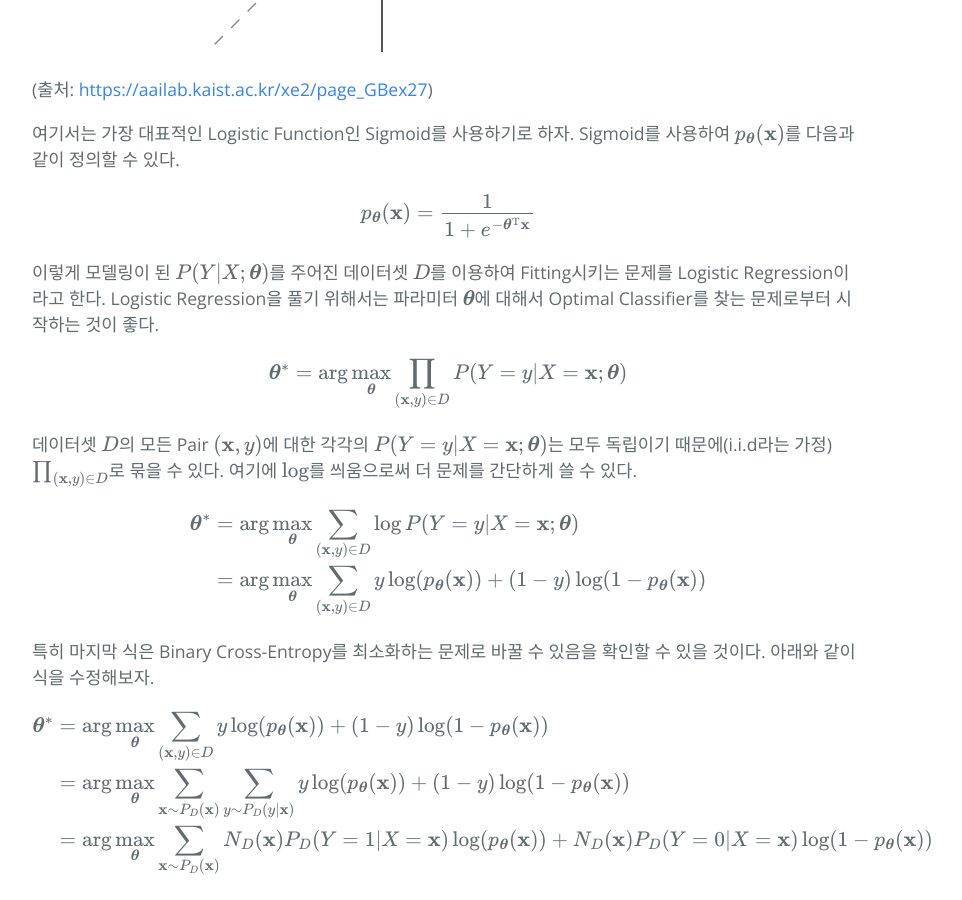
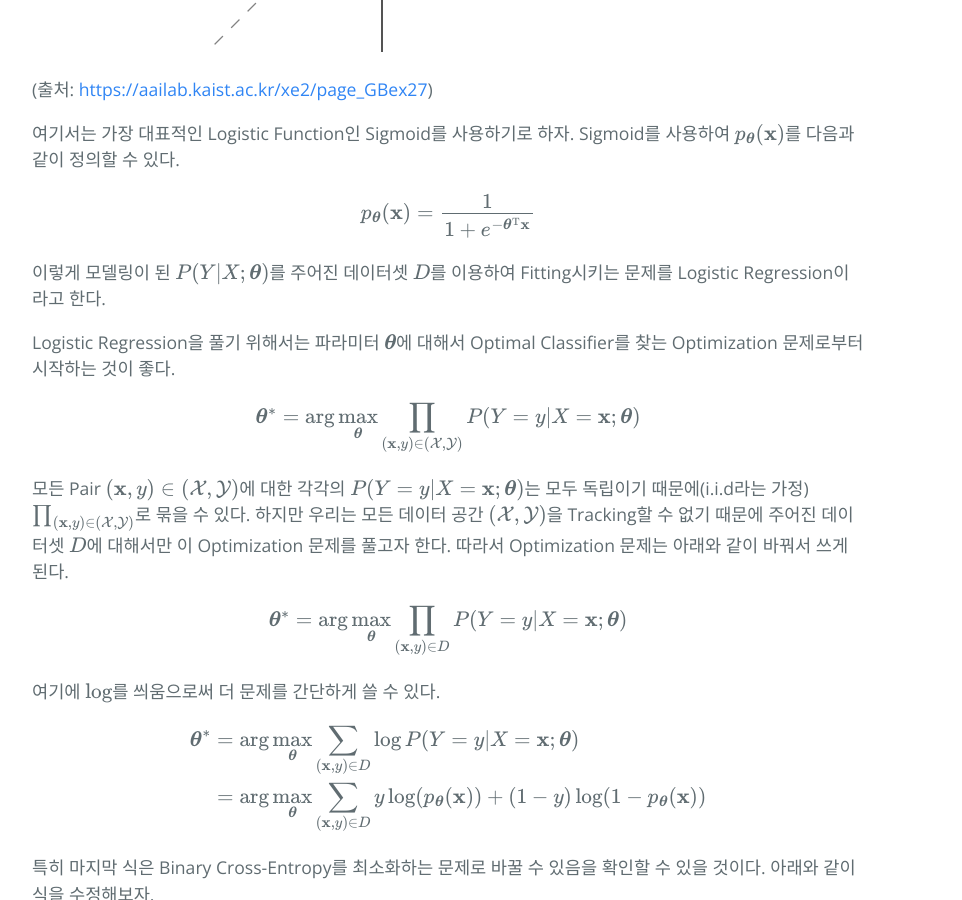
Before and after one commit to hcnoh/hcnoh.github.io, a Jekyll site: the page built from _posts/2019-04-25-logistic-regression-and-naive-bayes.md, in a window 1280 px wide and 900 px high, scrolled down 2312 px. Shown: the whole window, without its empty margins (192-1154 px from the left). Built offline with Jekyll 4.4.1, drawn with Linux system fonts in a browser that asks for light colours; formulas are drawn with MathJax 3; comment, search, counter and statistics services are not loaded.

Commit message:
Update 2019-04-25-logistic-regression-and-naive-bayes.md

```diff
--- a/_posts/2019-04-25-logistic-regression-and-naive-bayes.md
+++ b/_posts/2019-04-25-logistic-regression-and-naive-bayes.md
@@ -69,7 +69,18 @@ $$
 p_{\boldsymbol{\theta}}(\mathbf{x}) = \frac{1}{1+e^{−\boldsymbol{\theta}^{\text{T}}\mathbf{x}}}
 $$
 
-이렇게 모델링이 된 $$P(Y\vert X;\boldsymbol{\theta})$$를 주어진 데이터셋 $$D$$를 이용하여 Fitting시키는 문제를 Logistic Regression이라고 한다. Logistic Regression을 풀기 위해서는 파라미터 $$\boldsymbol{\theta}$$에 대해서 Optimal Classifier를 찾는 문제로부터 시작하는 것이 좋다.
+이렇게 모델링이 된 $$P(Y\vert X;\boldsymbol{\theta})$$를 주어진 데이터셋 $$D$$를 이용하여 Fitting시키는 문제를 Logistic Regression이라고 한다.
+
+Logistic Regression을 풀기 위해서는 파라미터 $$\boldsymbol{\theta}$$에 대해서 Optimal Classifier를 찾는 Optimization 문제로부터 시작하는 것이 좋다.
+
+$$
+\begin{align*}
+\boldsymbol{\theta}^*
+& = \arg \max_{\boldsymbol{\theta}} \prod_{(\mathbf{x}, y) \in (\mathcal{X}, \mathcal{Y})} P(Y=y \vert X=\mathbf{x} ; \boldsymbol{\theta})
+\end{align*}
+$$
+
+모든 Pair $$(\mathbf{x}, y) \in (\mathcal{X}, \mathcal{Y})$$에 대한 각각의 $$P(Y=y\vert X=\mathbf{x}; \boldsymbol{\theta})$$는 모두 독립이기 때문에(i.i.d라는 가정) $$\prod_{(\mathbf{x}, y) \in (\mathcal{X}, \mathcal{Y})}$$로 묶을 수 있다. 하지만 우리는 모든 데이터 공간 $$(\mathcal{X}, \mathcal{Y})$$을 Tracking할 수 없기 때문에 주어진 데이터셋 $$D$$에 대해서만 이 Optimization 문제를 풀고자 한다. 따라서 Optimization 문제는 아래와 같이 바꿔서 쓰게 된다.
 
 $$
 \begin{align*}
@@ -78,7 +89,7 @@ $$
 \end{align*}
 $$
 
-데이터셋 $$D$$의 모든 Pair $$(\mathbf{x}, y)$$에 대한 각각의 $$P(Y=y\vert X=\mathbf{x}; \boldsymbol{\theta})$$는 모두 독립이기 때문에(i.i.d라는 가정) $$\prod_{(\mathbf{x}, y) \in D}$$로 묶을 수 있다. 여기에 $$\log$$를 씌움으로써 더 문제를 간단하게 쓸 수 있다.
+여기에 $$\log$$를 씌움으로써 더 문제를 간단하게 쓸 수 있다.
 
 $$
 \begin{align*}
```
